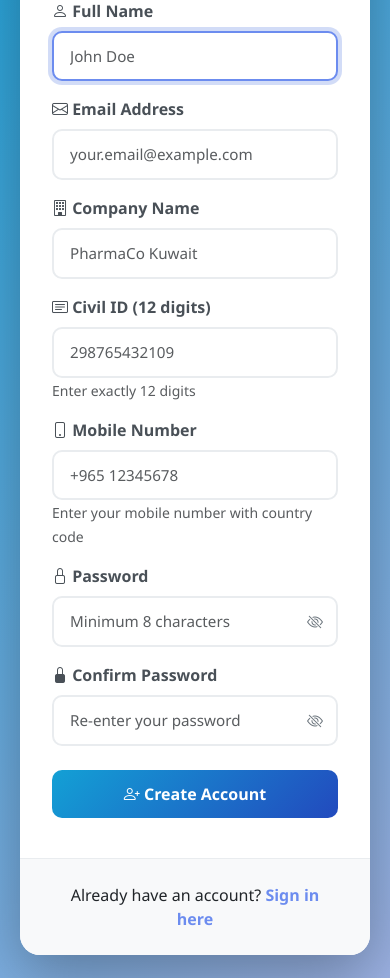
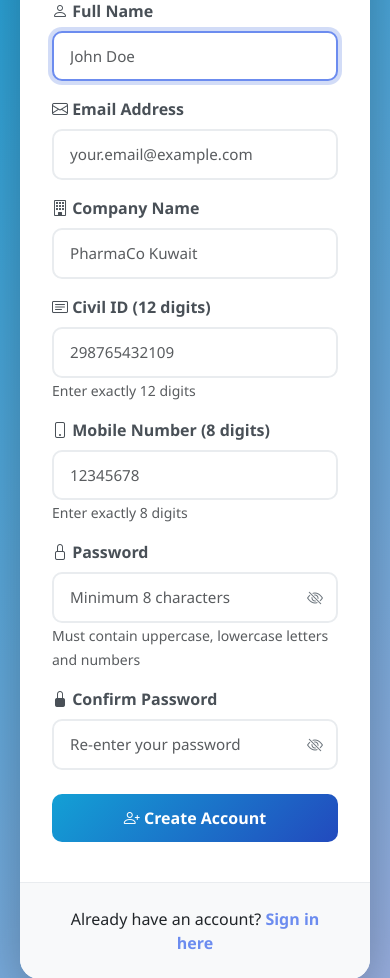
Before and after one commit to ghuffy11-lgtm/Med-Rep-Booking-System, a Laravel app: page /register in a window 390 px wide. Shown: the part 303-1281 px from the top of the page. Run offline with Laravel 10, Linux system fonts and the light colour scheme; parts of the project's set-up code (start-up, migrations or seed data) failed here and were passed over; some libraries are stand-ins or nearby versions.

Commit message:
Update mobile number to 8 digits and add password complexity
Mobile Number Changes:
- Changed mobile_number from 20 characters to exactly 8 digits
- Updated migration: varchar(8) instead of varchar(20)
- Updated validation rules: size:8 and regex:/^[0-9]{8}$/
- Updated all forms (registration desktop/mobile, admin create/edit):
  * Changed placeholder from "+965 12345678" to "12345678"
  * Added pattern="[0-9]{8}" and maxlength="8"
  * Changed inputmode from "tel" to "numeric"
  * Updated help text to "Enter exactly 8 digits"
  * Updated label to include "(8 digits)"
- Updated error messages to reflect 8-digit requirement

Password Complexity Changes:
- Added password complexity requirements: uppercase, lowercase, and numbers
- Updated Password validation rule: Password::min(8)->mixedCase()->numbers()
- Added password hint in registration forms (desktop and mobile):
  * Desktop: "Must contain uppercase, lowercase letters and numbers"
  * Mobile: "Must contain uppercase, lowercase and numbers"
- Hint appears below password field to guide users

All changes maintain consistency across desktop, mobile, and admin interfaces.

```diff
--- a/src/app/Http/Controllers/AuthController.php
+++ b/src/app/Http/Controllers/AuthController.php
@@ -109,17 +109,18 @@ if (!$user->hasVerifiedEmail()) {
         $request->validate([
             'name'                 => 'required|string|max:255',
             'email'                => 'required|email|unique:users,email',
-            'password'             => ['required', 'confirmed', Password::min(8)],
+            'password'             => ['required', 'confirmed', Password::min(8)->mixedCase()->numbers()],
             'company'              => 'required|string|max:255',
             'civil_id'             => 'required|string|size:12|unique:users,civil_id|regex:/^[0-9]{12}$/',
-            'mobile_number'        => 'required|string|max:20|unique:users,mobile_number',
+            'mobile_number'        => 'required|string|size:8|regex:/^[0-9]{8}$/|unique:users,mobile_number',
             'h-captcha-response'   => 'required',
         ], [
             'civil_id.regex'               => 'Civil ID must be exactly 12 digits.',
             'civil_id.size'                => 'Civil ID must be exactly 12 digits.',
             'civil_id.unique'              => 'This Civil ID is already registered.',
             'mobile_number.required'       => 'Mobile number is required.',
-            'mobile_number.max'            => 'Mobile number cannot exceed 20 characters.',
+            'mobile_number.size'           => 'Mobile number must be exactly 8 digits.',
+            'mobile_number.regex'          => 'Mobile number must contain only numbers.',
             'mobile_number.unique'         => 'This mobile number is already registered.',
             'h-captcha-response.required'  => 'Please complete the captcha verification.',
         ]);
--- a/src/app/Services/ValidationRuleService.php
+++ b/src/app/Services/ValidationRuleService.php
@@ -163,7 +163,8 @@ class ValidationRuleService
                 'required_if:role,representative',
                 'nullable',
                 'string',
-                'max:20',
+                'size:8',
+                'regex:/^[0-9]{8}$/',
                 Rule::unique('users')->ignore($userId),
             ],
             'is_active' => 'required|boolean',
@@ -279,7 +280,8 @@ public static function globalConfigRules(): array
             'civil_id.regex' => 'Civil ID must contain only numbers.',
             'civil_id.unique' => 'This Civil ID is already registered.',
             'mobile_number.required_if' => 'Mobile number is required for representatives.',
-            'mobile_number.max' => 'Mobile number cannot exceed 20 characters.',
+            'mobile_number.size' => 'Mobile number must be exactly 8 digits.',
+            'mobile_number.regex' => 'Mobile number must contain only numbers.',
             'mobile_number.unique' => 'This mobile number is already registered.',
             'email.unique' => 'This email address is already registered.',
             'password.min' => 'Password must be at least 8 characters.',
--- a/src/resources/views/auth/register.blade.php
+++ b/src/resources/views/auth/register.blade.php
@@ -136,7 +136,7 @@
 
     <div class="mb-3">
         <label for="mobile_number" class="form-label">
-            <i class="bi bi-phone"></i> Mobile Number
+            <i class="bi bi-phone"></i> Mobile Number (8 digits)
         </label>
         <input
             type="tel"
@@ -144,11 +144,13 @@
             id="mobile_number"
             name="mobile_number"
             value="{{ old('mobile_number') }}"
-            placeholder="+965 12345678"
-            inputmode="tel"
+            placeholder="12345678"
+            inputmode="numeric"
+            pattern="[0-9]{8}"
+            maxlength="8"
             required
         >
-        <small class="form-text text-muted">Enter your mobile number with country code</small>
+        <small class="form-text text-muted">Enter exactly 8 digits</small>
         @error('mobile_number')
             <div class="invalid-feedback">{{ $message }}</div>
         @enderror
@@ -173,6 +175,7 @@
                 <div class="invalid-feedback">{{ $message }}</div>
             @enderror
         </div>
+        <small class="form-text text-muted">Must contain uppercase, lowercase letters and numbers</small>
     </div>
 
     <div class="mb-4">
```
Also changed, not shown: src/resources/views/auth/register-mobile.blade.php (+4 -3 lines), src/resources/views/super-admin/users/create.blade.php (+6 -4 lines), src/resources/views/super-admin/users/edit.blade.php (+6 -4 lines), src/database/migrations/2026_01_12_000000_add_mobile_number_to_users_table.php.
